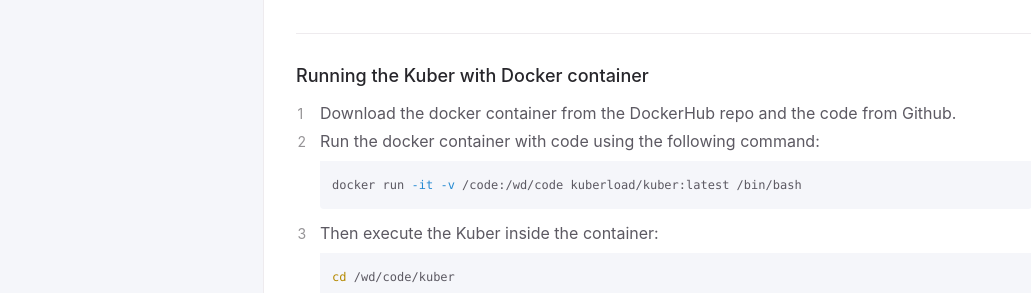
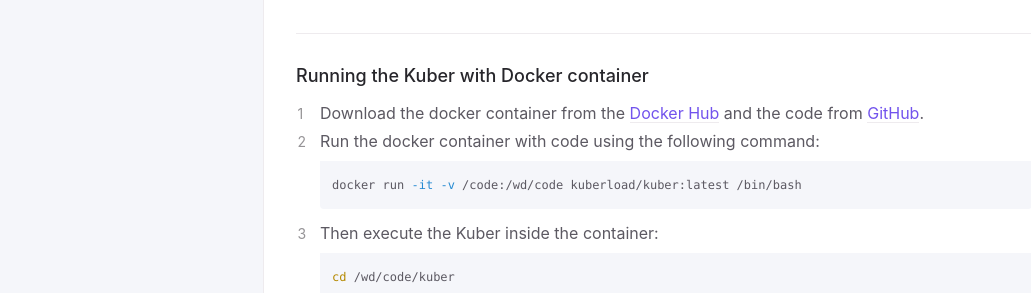
Before and after one commit to kubercostoptimizer/kubercostoptimizer.github.io, a Jekyll site: the page built from docs/implementation.md, in a window 1280 px wide. Shown: the part 2874-3167 px from the top of the page, without its empty margins (108-1139 px from the left). Built offline with Jekyll 4.4.1, drawn with Linux system fonts in a browser that asks for light colours.

Commit message:
Update implementation.md

````diff
--- a/docs/implementation.md
+++ b/docs/implementation.md
@@ -112,7 +112,7 @@ Below we explain in detail each of the config options:
 
 ---
 ### Running the Kuber with Docker container
-1. Download the docker container from the DockerHub repo and the code from Github.
+1. Download the docker container from the [Docker Hub](https://hub.docker.com/r/kuberload/kuber) and the code from [GitHub](https://github.com/kubercostoptimizer/Kuber/tree/master/code).
 2. Run the docker container with code using the following command:
 ```sh
 docker run -it -v /code:/wd/code kuberload/kuber:latest /bin/bash
````
